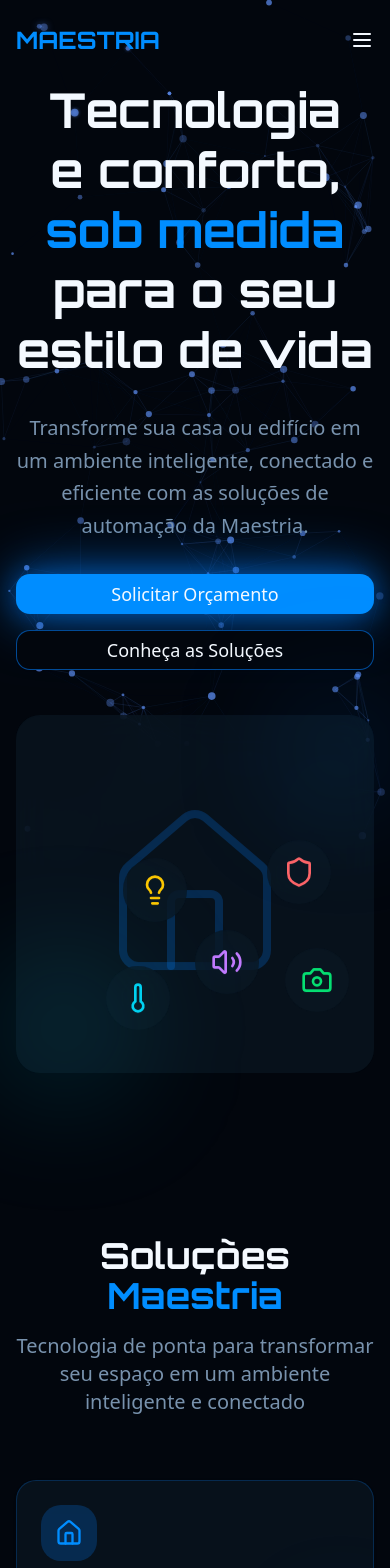
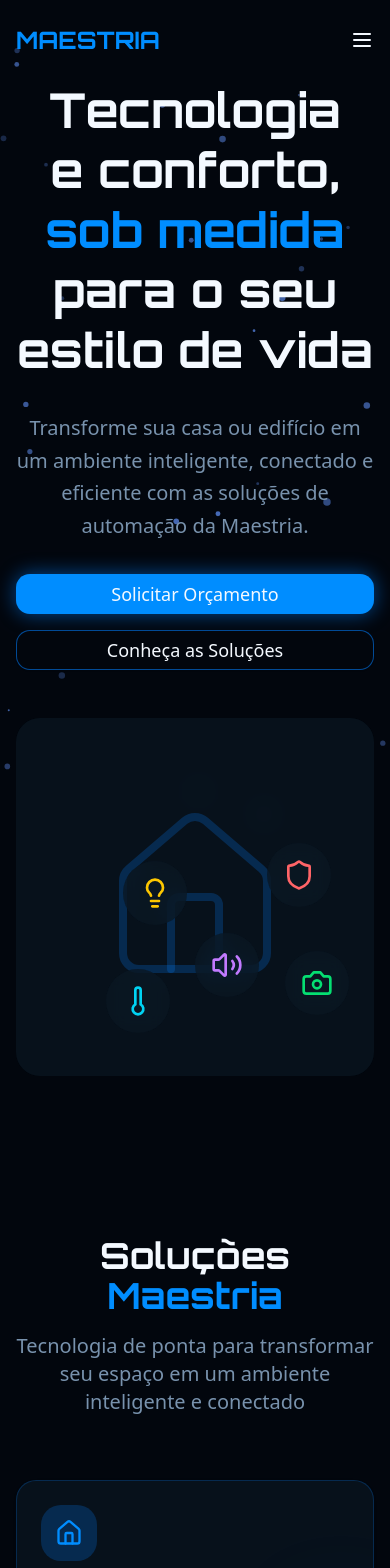
Before and after one commit to JulioCesar-dev6421/site-maestria, a Next.js app: page / in a window 390 px wide. Shown: the top 1568 px of the page. Built offline with nearby package versions, Linux system fonts and the light colour scheme.

Commit message:
optimize site performance for mobile devices
Reduce particles, optimize images, simplify animations, and disable heavy components on mobile

Co-authored-by: Julio Cesar <209184841+JulioCesar-dev6421@users.noreply.github.com>

```diff
--- a/app/globals.css
+++ b/app/globals.css
@@ -142,3 +142,31 @@
   backdrop-filter: blur(20px);
   /* removed border from glass-effect to eliminate card borders */
 }
+
+/* Mobile performance optimizations */
+@media (max-width: 768px) {
+  /* Reduce blur effects on mobile for better performance */
+  .glass-effect {
+    backdrop-filter: blur(10px);
+  }
+
+  /* Disable expensive animations on mobile */
+  .animate-float {
+    animation: none;
+  }
+
+  .animate-glow-pulse {
+    animation: none;
+    box-shadow: 0 0 20px var(--glow);
+  }
+
+  /* Reduce transform complexity on mobile */
+  * {
+    will-change: auto !important;
+  }
+
+  /* Optimize scrolling performance */
+  body {
+    -webkit-overflow-scrolling: touch;
+  }
+}
--- a/components/particle-background.tsx
+++ b/components/particle-background.tsx
@@ -1,10 +1,12 @@
 "use client"
 
 import { useEffect, useRef } from "react"
+import { useMobile } from "@/hooks/use-mobile"
 
 export function ParticleBackground() {
   const canvasRef = useRef<HTMLCanvasElement>(null)
   const mouseRef = useRef({ x: 0, y: 0 })
+  const isMobile = useMobile()
 
   useEffect(() => {
     const canvas = canvasRef.current
@@ -27,7 +29,8 @@ export function ParticleBackground() {
       baseY: number
     }> = []
 
-    for (let i = 0; i < 100; i++) {
+    const particleCount = isMobile ? 30 : 100
+    for (let i = 0; i < particleCount; i++) {
       const x = Math.random() * canvas.width
       const y = Math.random() * canvas.height
       particles.push({
@@ -43,14 +46,17 @@ export function ParticleBackground() {
     }
 
     const handleMouseMove = (e: MouseEvent) => {
+      if (!isMobile) {
         mouseRef.current = { x: e.clientX, y: e.clientY }
+      }
     }
 
     const handleClick = (e: MouseEvent) => {
+      if (isMobile) return
+
       const clickX = e.clientX
       const clickY = e.clientY
 
-      // Create ripple effect by pushing particles away
       particles.forEach((particle) => {
         const dx = particle.x - clickX
         const dy = particle.y - clickY
@@ -63,7 +69,6 @@ export function ParticleBackground() {
         }
       })
 
-      // Add burst particles at click location
       for (let i = 0; i < 10; i++) {
         const angle = (Math.PI * 2 * i) / 10
         particles.push({
@@ -86,35 +91,34 @@ export function ParticleBackground() {
       const mouse = mouseRef.current
 
       particles.forEach((particle, index) => {
+        if (!isMobile) {
           const dx = mouse.x - particle.x
           const dy = mouse.y - particle.y
           const distance = Math.sqrt(dx * dx + dy * dy)
           const maxDistance = 200
 
-        // Mouse attraction effect
           if (distance < maxDistance) {
             const force = (maxDistance - distance) / maxDistance
             particle.speedX += (dx / distance) * force * 0.1
             particle.speedY += (dy / distance) * force * 0.1
           }
+        }
 
-        // Spring back to base position
         const baseDistanceX = particle.baseX - particle.x
         const baseDistanceY = particle.baseY - particle.y
         particle.speedX += baseDistanceX * 0.001
         particle.speedY += baseDistanceY * 0.001
 
-        // Apply friction
         particle.speedX *= 0.98
         particle.speedY *= 0.98
 
         particle.x += particle.speedX
         particle.y += particle.speedY
 
-        // Bounce off edges
         if (particle.x < 0 || particle.x > canvas.width) particle.speedX *= -1
         if (particle.y < 0 || particle.y > canvas.height) particle.speedY *= -1
 
+        if (!isMobile) {
           particles.forEach((otherParticle, otherIndex) => {
             if (index === otherIndex) return
             const dx = particle.x - otherParticle.x
@@ -131,10 +135,17 @@ export function ParticleBackground() {
               ctx.stroke()
             }
           })
+        }
 
-        // Draw particle
         ctx.beginPath()
         ctx.arc(particle.x, particle.y, particle.size, 0, Math.PI * 2)
+
+        if (!isMobile) {
+          const mouse = mouseRef.current
+          const dx = mouse.x - particle.x
+          const dy = mouse.y - particle.y
+          const distance = Math.sqrt(dx * dx + dy * dy)
+          const maxDistance = 200
 
           if (distance < maxDistance) {
             const glowIntensity = (maxDistance - distance) / maxDistance
@@ -143,13 +154,16 @@ export function ParticleBackground() {
           } else {
             ctx.shadowBlur = 0
           }
+        } else {
+          ctx.shadowBlur = 0
+        }
 
         ctx.fillStyle = `rgba(100, 150, 255, ${particle.opacity})`
         ctx.fill()
 
-        if (particle.opacity < 0.1 && index > 100) {
+        if (particle.opacity < 0.1 && index > particleCount) {
           particles.splice(index, 1)
-        } else if (index > 100) {
+        } else if (index > particleCount) {
           particle.opacity *= 0.98
         }
       })
@@ -165,15 +179,17 @@ export function ParticleBackground() {
     }
 
     window.addEventListener("resize", handleResize)
+    if (!isMobile) {
       window.addEventListener("mousemove", handleMouseMove)
       canvas.addEventListener("click", handleClick)
+    }
 
     return () => {
       window.removeEventListener("resize", handleResize)
       window.removeEventListener("mousemove", handleMouseMove)
       canvas.removeEventListener("click", handleClick)
     }
-  }, [])
+  }, [isMobile])
 
   return <canvas ref={canvasRef} className="fixed inset-0 z-0" />
 }
--- a/components/portfolio.tsx
+++ b/components/portfolio.tsx
@@ -6,6 +6,7 @@ import { Button } from "@/components/ui/button"
 import useEmblaCarousel from "embla-carousel-react"
 import { ChevronLeft, ChevronRight } from "lucide-react"
 import { useCallback, useEffect, useState } from "react"
+import { useMobile } from "@/hooks/use-mobile"
 
 const projects = [
   {
@@ -37,6 +38,7 @@ const projects = [
 export function Portfolio() {
   const [emblaRef, emblaApi] = useEmblaCarousel({ loop: true })
   const [selectedIndex, setSelectedIndex] = useState(0)
+  const isMobile = useMobile()
 
   const scrollPrev = useCallback(() => {
     if (emblaApi) emblaApi.scrollPrev()
@@ -71,12 +73,15 @@ export function Portfolio() {
   useEffect(() => {
     if (!emblaApi) return
 
-    const autoplay = setInterval(() => {
-      emblaApi.scrollNext()
-    }, 5000)
+    const autoplay = setInterval(
+      () => {
+        emblaApi.scrollNext()
+      },
+      isMobile ? 7000 : 5000,
+    )
 
     return () => clearInterval(autoplay)
-  }, [emblaApi])
+  }, [emblaApi, isMobile])
 
   return (
     <section id="portfolio" className="relative py-20 md:py-28">
@@ -95,7 +100,9 @@ export function Portfolio() {
             <div className="flex">
               {projects.map((project, index) => (
                 <div key={index} className="flex-[0_0_100%] min-w-0">
-                  <Card className="relative h-[600px] overflow-hidden border-0 rounded-3xl">
+                  <Card
+                    className={`relative ${isMobile ? "h-[400px]" : "h-[600px]"} overflow-hidden border-0 rounded-3xl`}
+                  >
                     <div
                       className="absolute inset-0 bg-cover bg-center transition-all duration-700"
                       style={{
@@ -107,7 +114,9 @@ export function Portfolio() {
                       <Badge className="mb-4 w-fit bg-primary/90 text-white border-0 backdrop-blur-sm">
                         {project.type}
                       </Badge>
-                      <h3 className="text-4xl md:text-5xl font-bold mb-4 font-[family-name:var(--font-orbitron)]">
+                      <h3
+                        className={`${isMobile ? "text-2xl" : "text-4xl md:text-5xl"} font-bold mb-4 font-[family-name:var(--font-orbitron)]`}
+                      >
                         {project.title}
                       </h3>
                       <div className="flex flex-wrap gap-2">
--- a/components/smart-home-3d.tsx
+++ b/components/smart-home-3d.tsx
@@ -2,6 +2,7 @@
 
 import { useState } from "react"
 import { Home, Lightbulb, Shield, Volume2, Thermometer, Camera } from "lucide-react"
+import { useMobile } from "@/hooks/use-mobile"
 
 const hotspots = [
   { id: 1, icon: Lightbulb, label: "Iluminação", x: 30, y: 40, color: "text-yellow-400" },
@@ -13,22 +14,22 @@ const hotspots = [
 
 export function SmartHome3D() {
   const [activeHotspot, setActiveHotspot] = useState<number | null>(null)
+  const isMobile = useMobile()
 
   return (
     <div className="relative w-full aspect-square max-w-lg mx-auto">
-      <div className="relative w-full h-full glass-effect rounded-3xl p-8 animate-float">
+      <div className={`relative w-full h-full glass-effect rounded-3xl p-8 ${!isMobile ? "animate-float" : ""}`}>
         <div className="absolute inset-0 flex items-center justify-center">
           <Home className="w-48 h-48 text-primary/20" strokeWidth={1} />
         </div>
 
-        {/* Interactive Hotspots */}
         {hotspots.map((hotspot) => {
           const Icon = hotspot.icon
           return (
             <button
               key={hotspot.id}
               className={`absolute w-16 h-16 rounded-full glass-effect flex items-center justify-center transition-all duration-300 hover:scale-110 ${
-                activeHotspot === hotspot.id ? "scale-125 animate-glow-pulse" : ""
+                activeHotspot === hotspot.id ? `scale-125 ${!isMobile ? "animate-glow-pulse" : ""}` : ""
               }`}
               style={{
                 left: `${hotspot.x}%`,
@@ -41,7 +42,6 @@ export function SmartHome3D() {
           )
         })}
 
-        {/* Hotspot Info Panel */}
         {activeHotspot && (
           <div className="absolute bottom-4 left-4 right-4 glass-effect rounded-xl p-4 animate-in slide-in-from-bottom-4">
             <h3 className="font-bold text-lg text-primary">{hotspots.find((h) => h.id === activeHotspot)?.label}</h3>
@@ -52,8 +52,12 @@ export function SmartHome3D() {
         )}
       </div>
 
-      <div className="absolute -top-4 -right-4 w-24 h-24 bg-primary/20 rounded-full blur-3xl" />
-      <div className="absolute -bottom-4 -left-4 w-32 h-32 bg-accent/20 rounded-full blur-3xl" />
+      {!isMobile && (
+        <>
+          <div className="absolute -top-4 -right-4 w-24 h-24 bg-primary/20 rounded-full blur-3xl" />
+          <div className="absolute -bottom-4 -left-4 w-32 h-32 bg-accent/20 rounded-full blur-3xl" />
+        </>
+      )}
     </div>
   )
 }
--- /dev/null
+++ b/hooks/use-mobile.tsx
@@ -0,0 +1,20 @@
+"use client"
+
+import { useEffect, useState } from "react"
+
+export function useMobile() {
+  const [isMobile, setIsMobile] = useState(false)
+
+  useEffect(() => {
+    const checkMobile = () => {
+      setIsMobile(window.innerWidth < 768)
+    }
+
+    checkMobile()
+    window.addEventListener("resize", checkMobile)
+
+    return () => window.removeEventListener("resize", checkMobile)
+  }, [])
+
+  return isMobile
+}
```
Lines whose indentation alone changed are shown as unchanged.
